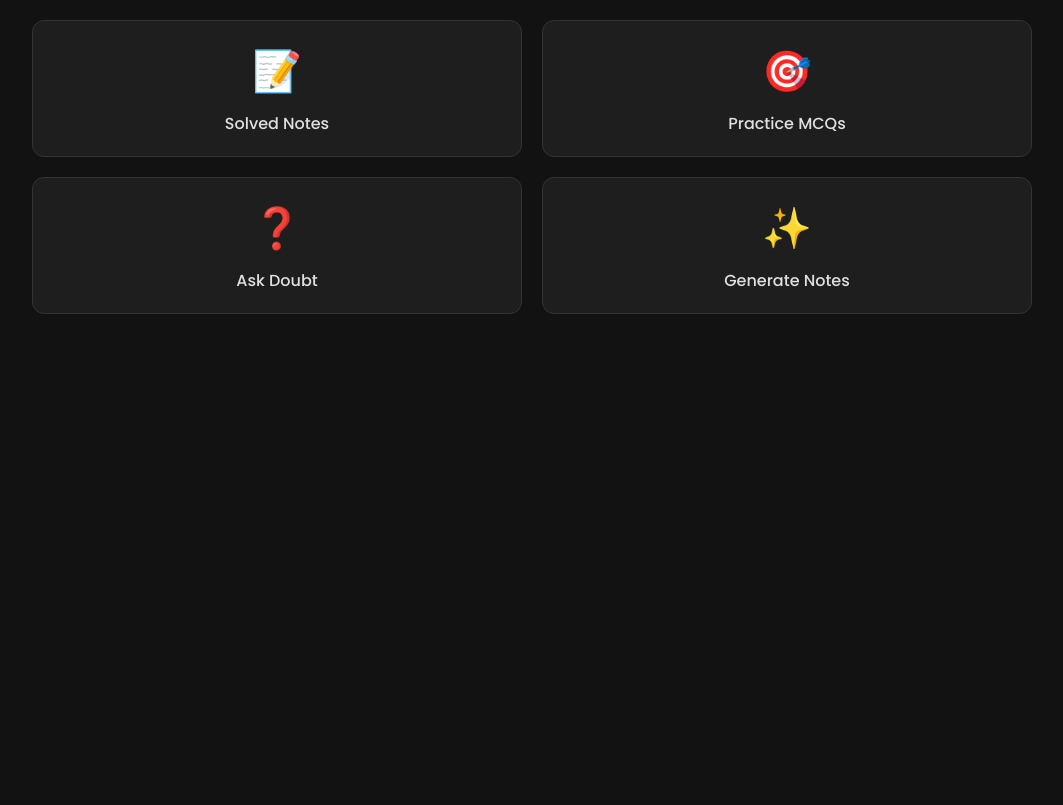
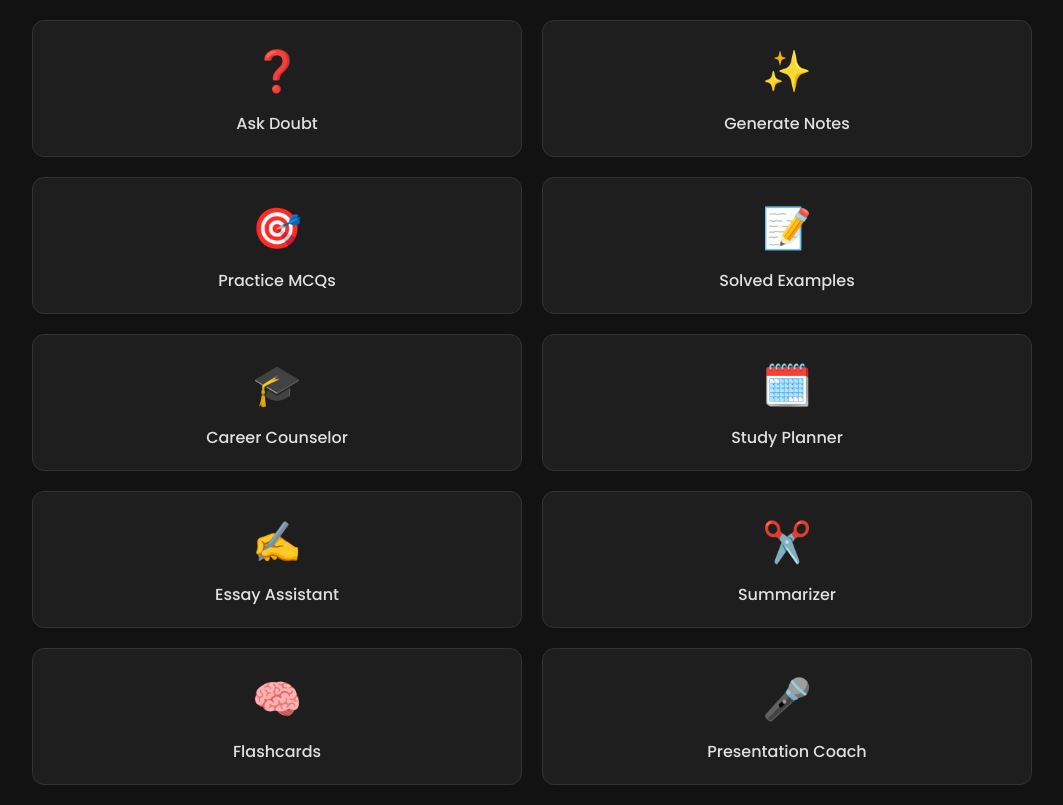
Before and after one commit to Himanshu-soulspark/soul_spark, a Flask app: page / in a window 1280 px wide. Shown: the part 49-854 px from the top of the page, without its empty margins (108-1171 px from the left). Before the commit the page ends 363 px from the top, so only its background shows below. Run offline with Flask 3, Linux system fonts and the light colour scheme; some libraries are stand-ins or nearby versions.

Commit message:
Update index.html

```diff
--- a/templates/index.html
+++ b/templates/index.html
@@ -7,10 +7,7 @@
     <link rel="preconnect" href="https://fonts.googleapis.com">
     <link rel="preconnect" href="https://fonts.gstatic.com" crossorigin>
     <link href="https://fonts.googleapis.com/css2?family=Exo+2:wght@600;700&family=Poppins:wght@400;500&display=swap" rel="stylesheet">
-
-    <!-- Notes aur Code ko sundar banane ke liye CSS library -->
     <link rel="stylesheet" href="https://cdnjs.cloudflare.com/ajax/libs/highlight.js/11.9.0/styles/atom-one-dark.min.css">
-
     <link rel="stylesheet" href="{{ url_for('static', filename='style.css') }}">
 </head>
 <body>
@@ -31,27 +28,33 @@
         <div id="home-screen" class="screen active">
             <div class="header"><h1>Conceptra AI Dashboard</h1></div>
             <div class="feature-grid">
-                <div class="card" onclick="navigateTo('solved-notes-screen')"><div class="card-icon">📝</div><h3>Solved Notes</h3></div>
-                <div class="card" onclick="navigateTo('practice-mcq-screen')"><div class="card-icon">🎯</div><h3>Practice MCQs</h3></div>
+                <!-- PURANE FEATURES -->
                 <div class="card" onclick="navigateTo('ask-doubt-screen')"><div class="card-icon">❓</div><h3>Ask Doubt</h3></div>
                 <div class="card" onclick="navigateTo('generate-notes-screen')"><div class="card-icon">✨</div><h3>Generate Notes</h3></div>
+                <div class="card" onclick="navigateTo('practice-mcq-screen')"><div class="card-icon">🎯</div><h3>Practice MCQs</h3></div>
+                <div class="card" onclick="navigateTo('solved-notes-screen')"><div class="card-icon">📝</div><h3>Solved Examples</h3></div>
+                <!-- NAYE FEATURES -->
+                <div class="card" onclick="navigateTo('career-counselor-screen')"><div class="card-icon">🎓</div><h3>Career Counselor</h3></div>
+                <div class="card" onclick="navigateTo('study-planner-screen')"><div class="card-icon">🗓️</div><h3>Study Planner</h3></div>
+                <div class="card" onclick="navigateTo('essay-assistant-screen')"><div class="card-icon">✍️</div><h3>Essay Assistant</h3></div>
+                <div class="card" onclick="navigateTo('summarizer-screen')"><div class="card-icon">✂️</div><h3>Summarizer</h3></div>
+                <div class="card" onclick="navigateTo('flashcard-screen')"><div class="card-icon">🧠</div><h3>Flashcards</h3></div>
+                <div class="card" onclick="navigateTo('presentation-coach-screen')"><div class="card-icon">🎤</div><h3>Presentation Coach</h3></div>
             </div>
         </div>
 
-        <!-- 2. Solved Notes Screen -->
+        <!-- PURANE SCREENS (No Change) -->
         <div id="solved-notes-screen" class="screen">
             <div class="header"><button class="back-button" onclick="navigateTo('home-screen')">←</button><h1>Solved Notes & Examples</h1></div>
              <form id="solved-notes-form">
                 <input id="solved-notes-topic-input" type="text" class="input-box" placeholder="Topic likhein, jaise 'Projectile Motion Problems'">
                 <button id="get-solved-notes-btn" type="submit" class="submit-button">Get Solved Examples</button>
             </form>
-            <div id="solved-notes-response-container" style="display: none;">
+            <div id="solved-notes-response-container" class="response-container">
                 <h3>Solved Examples:</h3>
                 <div id="solved-notes-response" class="ai-generated-content"></div>
             </div>
         </div>
-
-        <!-- 3. Practice MCQs Screen -->
         <div id="practice-mcq-screen" class="screen">
             <div class="header"><button class="back-button" onclick="navigateTo('home-screen')">←</button><h1>Practice MCQs</h1></div>
             <div id="mcq-setup-view">
@@ -70,8 +73,6 @@
                 </div>
             </div>
         </div>
-
-        <!-- 4. Ask Doubt Screen -->
         <div id="ask-doubt-screen" class="screen">
             <div class="header"><button class="back-button" onclick="navigateTo('home-screen')">←</button><h1>Ask a Doubt</h1></div>
             <form id="doubt-form">
@@ -81,25 +82,102 @@
                 <span id="file-name-display"></span>
                 <button id="ask-doubt-submit" type="submit" class="submit-button">Get Answer</button>
             </form>
-            <div id="ai-response-container" style="display: none;"><h3>AI's Answer:</h3><div id="ai-response" class="ai-generated-content"></div></div>
+            <div id="ai-response-container" class="response-container"><h3>AI's Answer:</h3><div id="ai-response" class="ai-generated-content"></div></div>
         </div>
-
-        <!-- 5. Generate Notes Screen -->
         <div id="generate-notes-screen" class="screen">
             <div class="header"><button class="back-button" onclick="navigateTo('home-screen')">←</button><h1>Generate Notes</h1></div>
             <form id="notes-form">
                 <input id="notes-topic-input" type="text" class="input-box" placeholder="Topic likhein, jaise 'Photosynthesis'">
                 <button id="generate-notes-submit" type="submit" class="submit-button">Generate</button>
             </form>
-            <div id="notes-response-container" style="display: none;"><h3>Generated Notes:</h3><div id="notes-response" class="ai-generated-content"></div></div>
+            <div id="notes-response-container" class="response-container"><h3>Generated Notes:</h3><div id="notes-response" class="ai-generated-content"></div></div>
         </div>
+
+        <!-- NAYE SCREENS -->
+
+        <!-- 5. Career Counselor Screen -->
+        <div id="career-counselor-screen" class="screen">
+            <div class="header"><button class="back-button" onclick="navigateTo('home-screen')">←</button><h1>AI Career Counselor</h1></div>
+            <form id="career-form">
+                <textarea id="career-interests-input" class="textarea-box" rows="4" placeholder="Apni ruchi (interests) aur pasandida subjects likhein. Jaise: 'Mujhe Science aur Computers mein interest hai. Math achha lagta hai.'"></textarea>
+                <button id="get-career-advice-btn" type="submit" class="submit-button">Get Career Advice</button>
+            </form>
+            <div id="career-response-container" class="response-container">
+                <h3>Career Roadmap:</h3>
+                <div id="career-response" class="ai-generated-content"></div>
+            </div>
+        </div>
+
+        <!-- 6. Study Planner Screen -->
+        <div id="study-planner-screen" class="screen">
+            <div class="header"><button class="back-button" onclick="navigateTo('home-screen')">←</button><h1>Personalized Study Planner</h1></div>
+            <form id="study-plan-form">
+                <textarea id="study-plan-details-input" class="textarea-box" rows="4" placeholder="Apne subjects aur goal likhein. Jaise: 'Subjects: Physics, Chemistry, Math. Agle mahine final exams hain. Mujhe ek hafte ka plan chahiye.'"></textarea>
+                <button id="generate-study-plan-btn" type="submit" class="submit-button">Create My Plan</button>
+            </form>
+            <div id="study-plan-response-container" class="response-container">
+                <h3>Your 7-Day Study Plan:</h3>
+                <div id="study-plan-response" class="ai-generated-content"></div>
+            </div>
+        </div>
+
+        <!-- 7. Essay Assistant Screen -->
+        <div id="essay-assistant-screen" class="screen">
+            <div class="header"><button class="back-button" onclick="navigateTo('home-screen')">←</button><h1>Essay Writing Assistant</h1></div>
+            <form id="essay-form">
+                <textarea id="essay-input" class="textarea-box" rows="10" placeholder="Apna likha hua essay ya answer yahan paste karein..."></textarea>
+                <button id="get-essay-feedback-btn" type="submit" class="submit-button">Get Feedback</button>
+            </form>
+            <div id="essay-response-container" class="response-container">
+                <h3>Feedback from AI Tutor:</h3>
+                <div id="essay-response" class="ai-generated-content"></div>
+            </div>
+        </div>
+
+        <!-- 8. Summarizer Screen -->
+        <div id="summarizer-screen" class="screen">
+            <div class="header"><button class="back-button" onclick="navigateTo('home-screen')">←</button><h1>Text & Video Summarizer</h1></div>
+            <form id="summarizer-form">
+                <textarea id="summarizer-content-input" class="textarea-box" rows="8" placeholder="Yahan koi lamba text paste karein ya YouTube video ka link dalein..."></textarea>
+                <button id="summarize-content-btn" type="submit" class="submit-button">Summarize</button>
+            </form>
+            <div id="summarizer-response-container" class="response-container">
+                <h3>Summary:</h3>
+                <div id="summarizer-response" class="ai-generated-content"></div>
+            </div>
+        </div>
+
+        <!-- 9. Flashcards Screen -->
+        <div id="flashcard-screen" class="screen">
+            <div class="header"><button class="back-button" onclick="navigateTo('home-screen')">←</button><h1>AI Flashcards</h1></div>
+            <form id="flashcard-form">
+                <input id="flashcard-topic-input" type="text" class="input-box" placeholder="Topic likhein, jaise 'Human Heart'">
+                <button id="generate-flashcards-btn" type="submit" class="submit-button">Create Flashcards</button>
+            </form>
+            <div id="flashcard-response-container" class="response-container">
+                <!-- Flashcards yahan display honge -->
+            </div>
+        </div>
+
+        <!-- 10. Presentation Coach Screen -->
+        <div id="presentation-coach-screen" class="screen">
+            <div class="header"><button class="back-button" onclick="navigateTo('home-screen')">←</button><h1>Presentation Coach</h1></div>
+            <form id="presentation-form">
+                <input id="presentation-topic-input" type="text" class="input-box" placeholder="Aapki presentation ka topic kya hai?">
+                <textarea id="presentation-speech-input" class="textarea-box" rows="8" placeholder="Apni speech yahan likhein ya paste karein..."></textarea>
+                <button id="get-presentation-feedback-btn" type="submit" class="submit-button">Get Feedback</button>
+            </form>
+            <div id="presentation-response-container" class="response-container">
+                <h3>Coach's Feedback:</h3>
+                <div id="presentation-response" class="ai-generated-content"></div>
+            </div>
+        </div>
+
     </div>
 
     <!-- JavaScript Libraries -->
-    <script src="https://cdn.jsdelivr.net/npm/marked/marked.min.js"></script> <!-- Markdown ke liye -->
-    <script src="https://cdnjs.cloudflare.com/ajax/libs/highlight.js/11.9.0/highlight.min.js"></script> <!-- Code ko sundar banane ke liye -->
-
-    <!-- YAHAN BADLAV KIYA GAYA HAI -->
+    <script src="https://cdn.jsdelivr.net/npm/marked/marked.min.js"></script>
+    <script src="https://cdnjs.cloudflare.com/ajax/libs/highlight.js/11.9.0/highlight.min.js"></script>
     <script src="{{ url_for('static', filename='script_v2.js') }}"></script>
 </body>
 </html>
```
